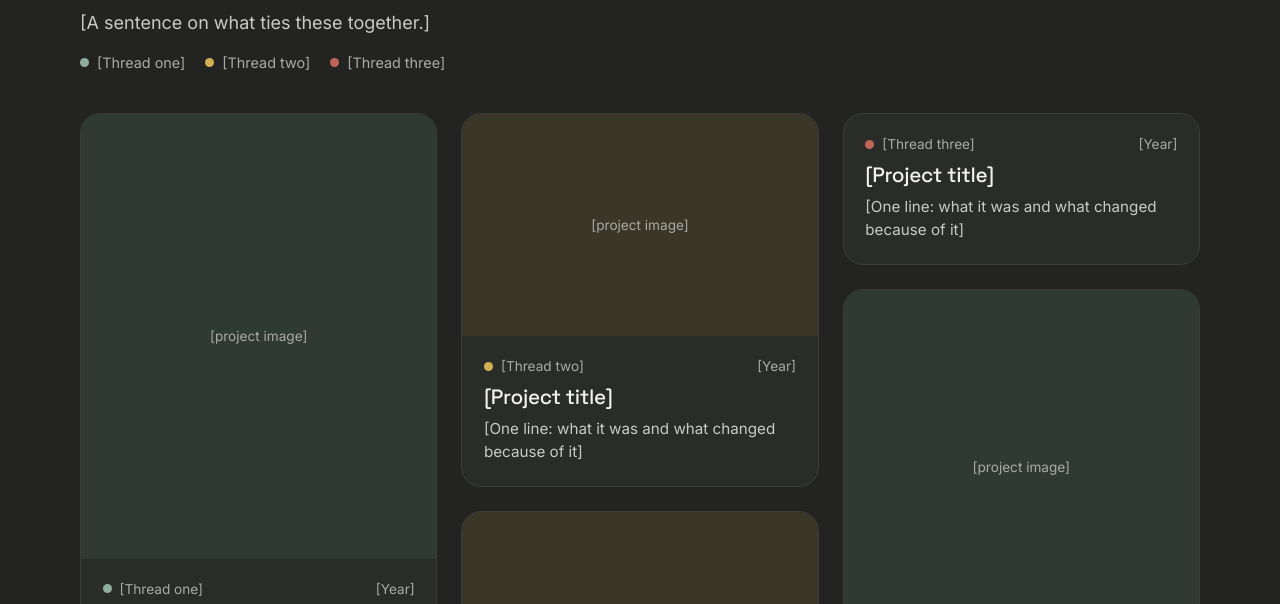
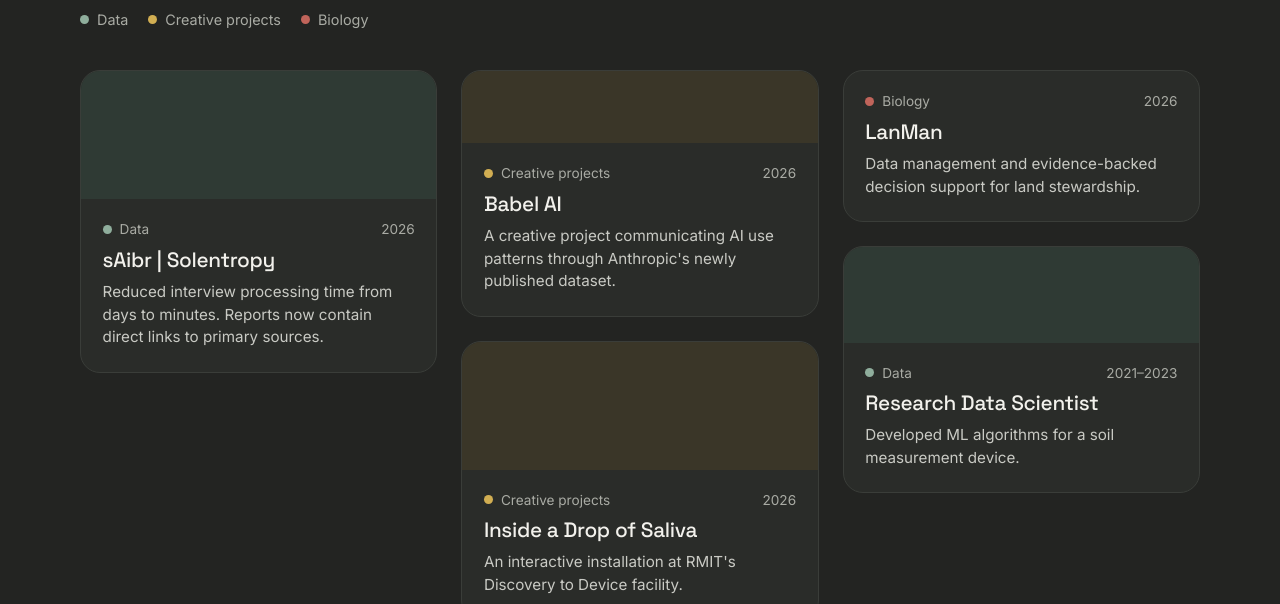
Before and after one commit to Viv-Crowe/Viv-Crowe.github.io, a plain HTML site: page projects.html in a window 1280 px wide. Shown: the part 184-788 px from the top of the page. Drawn offline with Linux system fonts and the light colour scheme.

Commit message:
feat: fill in first projects and hide unfinished placeholders
Add five real projects and the Data / Creative projects / Biology
threads. Hide landing-page sections that are still placeholders
(timeline, prompts, LinkedIn, photo) in an HTML comment, ready to
restore. Show colour bands instead of empty image panels until
real images exist, and drop links that went nowhere.

Co-Authored-By: Claude Opus 5.5 <noreply@anthropic.com>

```diff
--- a/projects.html
+++ b/projects.html
@@ -4,7 +4,7 @@
   <meta charset="utf-8">
   <meta name="viewport" content="width=device-width, initial-scale=1">
   <title>Projects – Viv Crowe</title>
-  <meta name="description" content="[One-sentence description of Viv's projects]">
+  <meta name="description" content="Projects and roles by Viv Crowe, across data, creative projects and biology.">
   <link rel="preconnect" href="https://fonts.googleapis.com">
   <link rel="preconnect" href="https://fonts.gstatic.com" crossorigin>
   <link href="https://fonts.googleapis.com/css2?family=Caveat:wght@500&family=Inter:wght@400;500;600&family=Space+Grotesk:wght@500;600&display=swap" rel="stylesheet">
@@ -18,11 +18,10 @@
   <main>
     <div class="gallery-intro">
       <h1>Projects</h1>
-      <p>[A sentence on what ties these together.]</p>
       <ul class="threads" aria-label="Threads in my work">
-        <li class="thread-euc">[Thread one]</li>
-        <li class="thread-wattle">[Thread two]</li>
-        <li class="thread-waratah">[Thread three]</li>
+        <li class="thread-euc">Data</li>
+        <li class="thread-wattle">Creative projects</li>
+        <li class="thread-waratah">Biology</li>
       </ul>
     </div>
 
--- a/projects.js
+++ b/projects.js
@@ -2,7 +2,7 @@
 //
 //   thread  "euc" | "wattle" | "waratah"   which colour dot it gets
 //   title   project name
-//   year    e.g. "2025" or "2023–24"
+//   year    e.g. "2025" or "2021–2023" (en dash for ranges)
 //   blurb   one line: what it was and what changed because of it
 //   link    URL (optional; without one, the card isn't clickable)
 //   image   path to an image, e.g. "images/hot-sauce.jpg" (optional)
@@ -14,20 +14,17 @@
 // most want seen first.
 
 const PROJECTS = [
-  { thread: "euc", title: "[Project title]", year: "[Year]", blurb: "[One line: what it was and what changed because of it]", link: "#", shape: "tall" },
-  { thread: "wattle", title: "[Project title]", year: "[Year]", blurb: "[One line: what it was and what changed because of it]", link: "#", shape: "wide" },
-  { thread: "waratah", title: "[Project title]", year: "[Year]", blurb: "[One line: what it was and what changed because of it]", link: "#", shape: "none" },
-  { thread: "euc", title: "[Project title]", year: "[Year]", blurb: "[One line: what it was and what changed because of it]", link: "#", shape: "square" },
-  { thread: "wattle", title: "[Project title]", year: "[Year]", blurb: "[One line: what it was and what changed because of it]", link: "#", shape: "tall" },
-  { thread: "waratah", title: "[Project title]", year: "[Year]", blurb: "[One line: what it was and what changed because of it]", link: "#", shape: "square" },
-  { thread: "euc", title: "[Project title]", year: "[Year]", blurb: "[One line: what it was and what changed because of it]", link: "#", shape: "none" },
-  { thread: "wattle", title: "[Project title]", year: "[Year]", blurb: "[One line: what it was and what changed because of it]", link: "#", shape: "wide" },
+  { thread: "euc", title: "sAibr | Solentropy", year: "2026", blurb: "Reduced interview processing time from days to minutes. Reports now contain direct links to primary sources.", shape: "tall" },
+  { thread: "wattle", title: "Babel AI", year: "2026", blurb: "A creative project communicating AI use patterns through Anthropic's newly published dataset.", shape: "wide" },
+  { thread: "waratah", title: "LanMan", year: "2026", blurb: "Data management and evidence-backed decision support for land stewardship.", shape: "none" },
+  { thread: "euc", title: "Research Data Scientist", year: "2021–2023", blurb: "Developed ML algorithms for a soil measurement device.", shape: "square" },
+  { thread: "wattle", title: "Inside a Drop of Saliva", year: "2026", blurb: "An interactive installation at RMIT's Discovery to Device facility.", shape: "tall" },
 ];
 
 const THREAD_NAMES = {
-  euc: "[Thread one]",
-  wattle: "[Thread two]",
-  waratah: "[Thread three]",
+  euc: "Data",
+  wattle: "Creative projects",
+  waratah: "Biology",
 };
 
 (() => {
@@ -35,6 +32,7 @@ const THREAD_NAMES = {
 
   // Rough relative height of each card, used to keep the columns even.
   const SHAPE_HEIGHT = { tall: 1.25, square: 1, wide: 0.625, none: 0 };
+  const BAND_HEIGHT = { tall: 0.38, square: 0.28, wide: 0.21, none: 0 }; // no image yet
   const BODY_HEIGHT = 0.5;
 
   function el(tag, className, text) {
@@ -57,7 +55,7 @@ const THREAD_NAMES = {
       img.loading = "lazy";
       card.append(img);
     } else if (shape !== "none") {
-      const ph = el("div", `project-image placeholder shape-${shape}`, "[project image]");
+      const ph = el("div", `project-image placeholder shape-${shape}`);
       ph.setAttribute("aria-hidden", "true");
       card.append(ph);
     }
@@ -68,7 +66,7 @@ const THREAD_NAMES = {
     body.append(meta, el("h2", "project-title", p.title), el("p", "project-blurb", p.blurb));
     card.append(body);
     item.append(card);
-    return { node: item, height: (SHAPE_HEIGHT[shape] ?? 1) + BODY_HEIGHT };
+    return { node: item, height: ((p.image ? SHAPE_HEIGHT : BAND_HEIGHT)[shape] ?? 0.5) + BODY_HEIGHT };
   }
 
   const cards = PROJECTS.map(buildCard);
--- a/style.css
+++ b/style.css
@@ -152,6 +152,12 @@ h2 {
   border-radius: var(--radius-card);
 }
 
+/* Without a photo, the card is a single narrower column. */
+.card:not(:has(.portrait)) {
+  grid-template-columns: minmax(0, 1fr);
+  max-width: 40rem;
+}
+
 .card-text {
   display: flex;
   flex-direction: column;
@@ -164,6 +170,13 @@ h2 {
   font-size: clamp(2.25rem, 5vw, 3.25rem);
   line-height: 1.05;
   max-width: 18ch;
+}
+
+.lede {
+  margin: -0.5rem 0 0;
+  max-width: 40ch;
+  font-size: 1.25rem;
+  color: var(--text-soft);
 }
 
 .timeline {
@@ -377,6 +390,11 @@ a.project-card:focus-visible {
 .shape-square { aspect-ratio: 1; }
 .shape-wide { aspect-ratio: 16 / 10; }
 
+/* Without a real image, the panel is a short colour band, still staggered. */
+.placeholder.shape-tall { aspect-ratio: auto; height: 8rem; }
+.placeholder.shape-square { aspect-ratio: auto; height: 6rem; }
+.placeholder.shape-wide { aspect-ratio: auto; height: 4.5rem; }
+
 .project-body {
   display: flex;
   flex-direction: column;
```
Also changed, not shown: index.html (+22 -17 lines).
